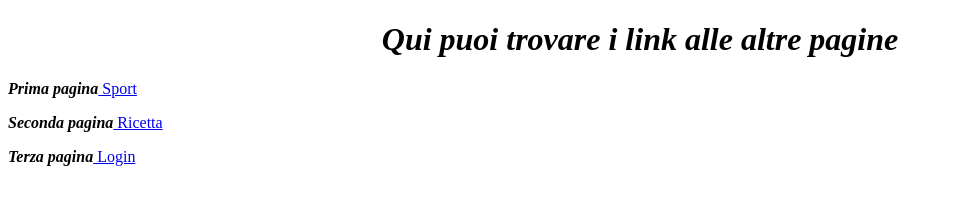
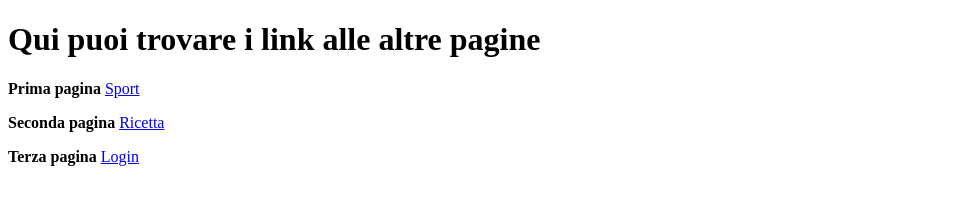
Before and after one commit to AngeloCARAVELLA/MyWebSite, a plain HTML site: page index.html in a window 1280 px wide. Shown: the whole page, without its empty margins (0-953 px from the left). Drawn offline with Linux system fonts and the light colour scheme.

Commit message:
modificato

```diff
--- a/index.html
+++ b/index.html
@@ -3,17 +3,17 @@
 
 <head>
 
-<meta charset ="uft-8">
+<meta charset="uft-8">
 <title>Qui puoi trovare i link alle altre pagine</title>
 
 </head>
 
 <body>
 
-  <h1 align= "center"><em>Qui puoi trovare i link alle altre pagine</em></h1>
-<p><em><strong>Prima pagina</strong></em><a href="sport.html"> Sport</a></p>
-<p><em><strong>Seconda pagina</strong></em><a href="ricetta.html"> Ricetta</a></p>
-<p><em><strong>Terza pagina</strong></em><a href="login.html"> Login<a/></p>
+<h1>Qui puoi trovare i link alle altre pagine</h1>
+<p><strong>Prima pagina</strong> <a href="sport.html">Sport</a></p>
+<p><strong>Seconda pagina</strong> <a href="ricetta.html">Ricetta</a></p>
+<p><strong>Terza pagina</strong> <a href="login.html">Login<a/></p>
 
 </body>
 
```
